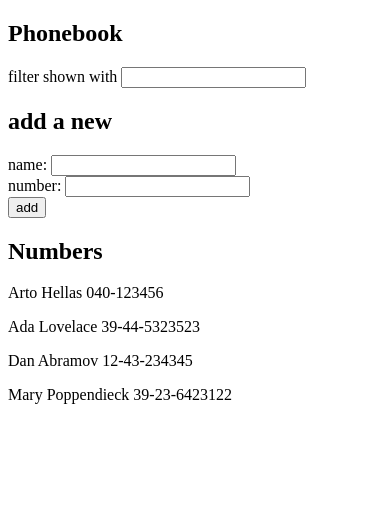
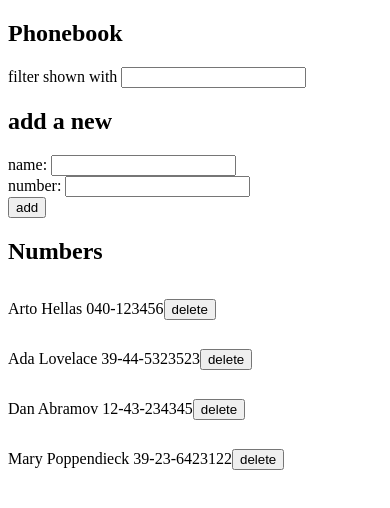
Before and after one commit to NhanChau2409/fullstackopen-2023, a React (Create React App) app in the folder part-2/phonebook/: page / in a window 390 px wide. Shown: the top 508 px of the page. Built offline with nearby package versions, Linux system fonts and the light colour scheme; data requests are answered from the project's data file; the HTML template or start-up script is replaced by a standard one.

Commit message:
phonebook step 10

```diff
--- a/part-2/phonebook/src/App.js
+++ b/part-2/phonebook/src/App.js
@@ -1,6 +1,7 @@
 import axios from 'axios'
 import { useState, useEffect } from 'react'
 import { Header, Form, Persons, Filter } from './Components'
+import services from './services'
 
 const App = () => {
 	const [persons, setPersons] = useState([])
@@ -9,28 +10,37 @@ const App = () => {
 	const [filter, setFilter] = useState('')
 
 	useEffect(() => {
-		axios.get('http://localhost:3001/persons').then((response) => {
-			setPersons(response.data)
-		})
-	})
+		services.getAll().then((person) => setPersons(person))
+	}) // do not pass in empty array -> will run everytimes render or change in json server
+
 	const submitHandler = (event) => {
 		event.preventDefault()
 
 		let isExisted = false
+		let isReplace = false
+
+		const newPerson = { name: newName, number: newNumber }
 
 		persons.forEach((person) => {
 			if (person.name === newName) {
-				alert(`${newName} is already added to phonebook`)
 				isExisted = true
+				if (
+					window.confirm(
+						`${person.name} is already added to phonebook, replace the old number with a new one?`
+					)
+				) {
+					services.changePerson(person, newPerson)
+				}
+				return
 			}
 		})
 
-		const newPerson = { name: newName, number: newNumber }
 		setNewName('')
 		setNewNumber('')
 
 		if (!isExisted) {
-			setPersons(persons.concat(newPerson))
+			// setPersons(persons.concat(newPerson)) -> no need to specific change state anymore
+			services.addPerson(newPerson)
 		}
 	}
 
@@ -52,7 +62,11 @@ const App = () => {
 				numberState={[newNumber, setNewNumber]}
 			/>
 			<Header name={'Numbers'} />
-			<Persons persons={persons} filter={filter} />
+			<Persons
+				persons={persons}
+				filter={filter}
+				deleteFunc={services.deletePerson}
+			/>
 		</div>
 	)
 }
--- a/part-2/phonebook/src/Components.js
+++ b/part-2/phonebook/src/Components.js
@@ -6,7 +6,7 @@ const Header = ({ name }) => {
 	)
 }
 
-const Button = ({ type, text }) => {
+const SubmitButton = ({ type, text }) => {
 	return (
 		<div>
 			<button type={type}>{text}</button>
@@ -44,20 +44,34 @@ const Form = ({
 				onChange={inputHanlder(setNewNumber)}
 				value={newNumber}
 			/>
-			<Button type={'submit'} text={'add'} />
+			<SubmitButton type={'submit'} text={'add'} />
 		</form>
 	)
 }
 
 const Person = ({ name, number }) => {
 	return (
-		<p>
+		<p style={{ display: 'inline-block' }}>
 			{name} {number}
 		</p>
 	)
 }
 
-const Persons = ({ persons, filter }) => {
+const DeleteButton = ({ deletePerson, deleteFunc }) => {
+	const deleteHandler = (deletePerson, deleteFunc) => {
+		return () => {
+			if (window.confirm(`Delete ${deletePerson.name}`)) {
+				// console.log(deletePerson)
+				deleteFunc(deletePerson)
+			}
+		}
+	}
+	return (
+		<button onClick={deleteHandler(deletePerson, deleteFunc)}>delete</button>
+	)
+}
+
+const Persons = ({ persons, filter, deleteFunc }) => {
 	const filteredPersons = persons.filter((person) =>
 		person.name.toLowerCase().includes(filter.toLowerCase())
 	)
@@ -65,7 +79,10 @@ const Persons = ({ persons, filter }) => {
 	return (
 		<div>
 			{filteredPersons.map((person) => (
-				<Person key={person.name} name={person.name} number={person.number} />
+				<div key={person.id}>
+					<Person key={person.name} name={person.name} number={person.number} />
+					<DeleteButton key={`delete-${person.id}`} deletePerson={person} deleteFunc={deleteFunc} />
+				</div>
 			))}
 		</div>
 	)
@@ -83,4 +100,5 @@ const Filter = ({ inputHandler, filterState }) => {
 		</div>
 	)
 }
+
 export { Header, Form, Persons, Filter }
--- /dev/null
+++ b/part-2/phonebook/src/services.js
@@ -0,0 +1,24 @@
+import axios from 'axios'
+
+const baseURL = 'http://localhost:3001/persons'
+
+const getAll = () => {
+	const request = axios.get(baseURL)
+	return request.then((response) => response.data)
+}
+
+const addPerson = (newPerson) => {
+	const request = axios.post(baseURL, newPerson)
+	return request.then((response) => response.data)
+}
+
+const deletePerson = (deletePerson) => {
+	const request = axios.delete(`${baseURL}/${deletePerson.id}`)
+	return request.then((response) => response.data)
+}
+
+const changePerson = (person, changePerson) => {
+	const request = axios.put(`${baseURL}/${person.id}`, changePerson)
+	return request.then((response) => response.data)
+}
+export default { getAll, addPerson, deletePerson, changePerson }
```
Also changed, not shown: part-2/phonebook/db.json (indentation only).
